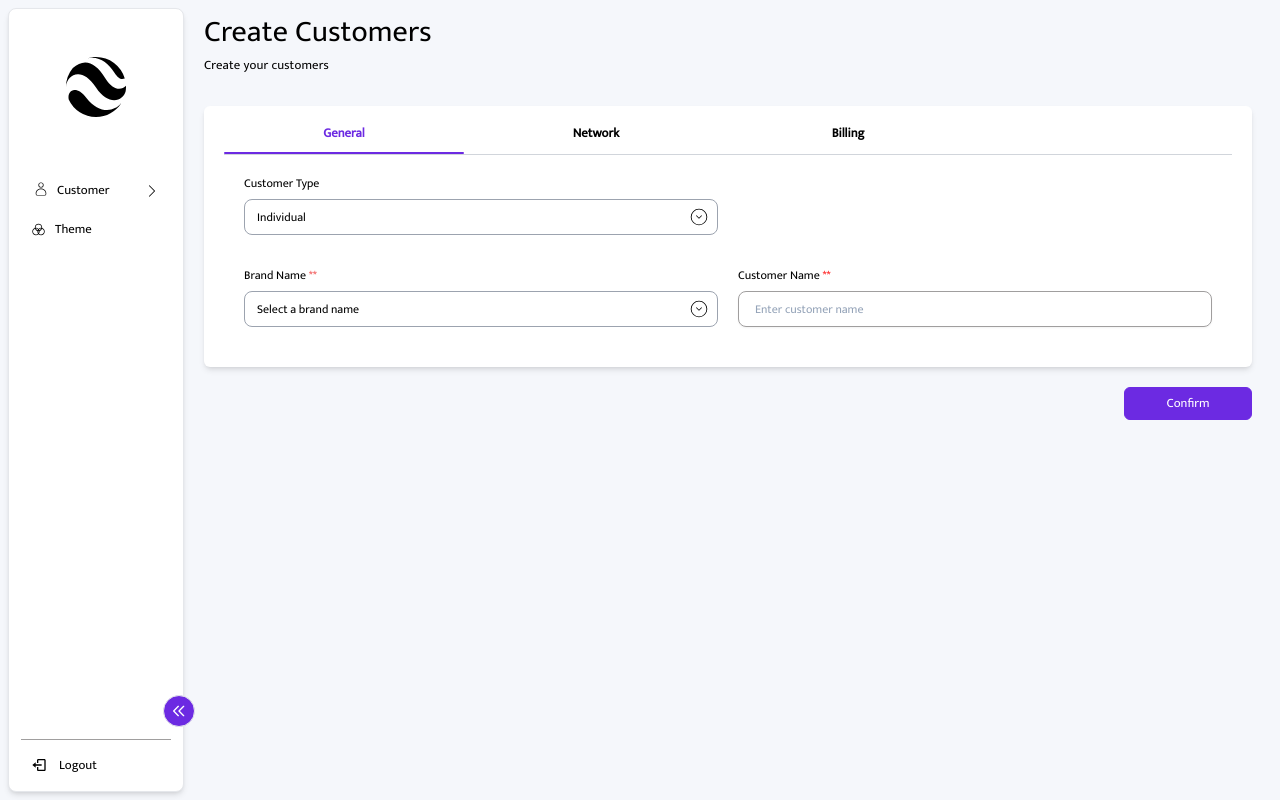
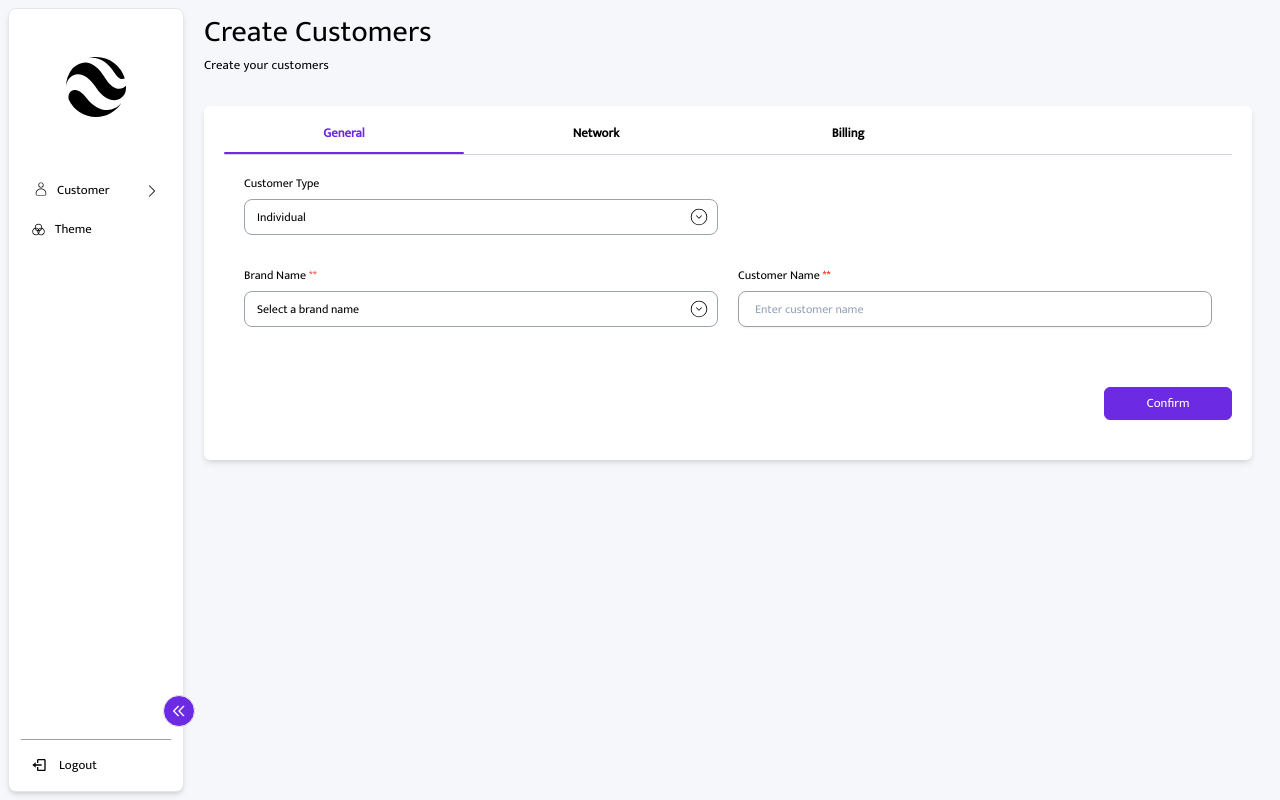
Before and after one commit to kaungMinn/Forms, a React (Vite) app: page /customers/create in a window 1280 px wide. Built offline with nearby package versions, Linux system fonts and the light colour scheme.

Commit message:
added cleaner

```diff
--- a/src/Pages/Customer/Components/Forms/CustomerForm/hook.ts
+++ b/src/Pages/Customer/Components/Forms/CustomerForm/hook.ts
@@ -229,6 +229,7 @@ const Hook = ({ action }: CustomerFormType): HookType => {
   */
 
   const childCleaningStructure = {
+    customerType: ["companyName"],
     autoGeneratePPOEAccount: ["radUserName", "radUserName"],
     containIP: ["mode", "modeServer", "staticIP"],
     mode: ["staticIP"],
--- a/src/Pages/Customer/Components/Forms/CustomerForm/index.tsx
+++ b/src/Pages/Customer/Components/Forms/CustomerForm/index.tsx
@@ -146,11 +146,14 @@ const CustomerForm = (props: CustomerFormType) => {
             )}
           </div>
         </div>
-        <div className="w-32 mt-10  absolute right-0  pb-5">
-          <PrimaryButton
-            label="Confirm"
-            handleClickOn={handleCreateCustomers}
-          />
+
+        <div className="flex justify-end">
+          <div className="w-32 mt-10    pb-5 ">
+            <PrimaryButton
+              label="Confirm"
+              handleClickOn={handleCreateCustomers}
+            />
+          </div>
         </div>
       </PrimaryWrapper>
 
```
